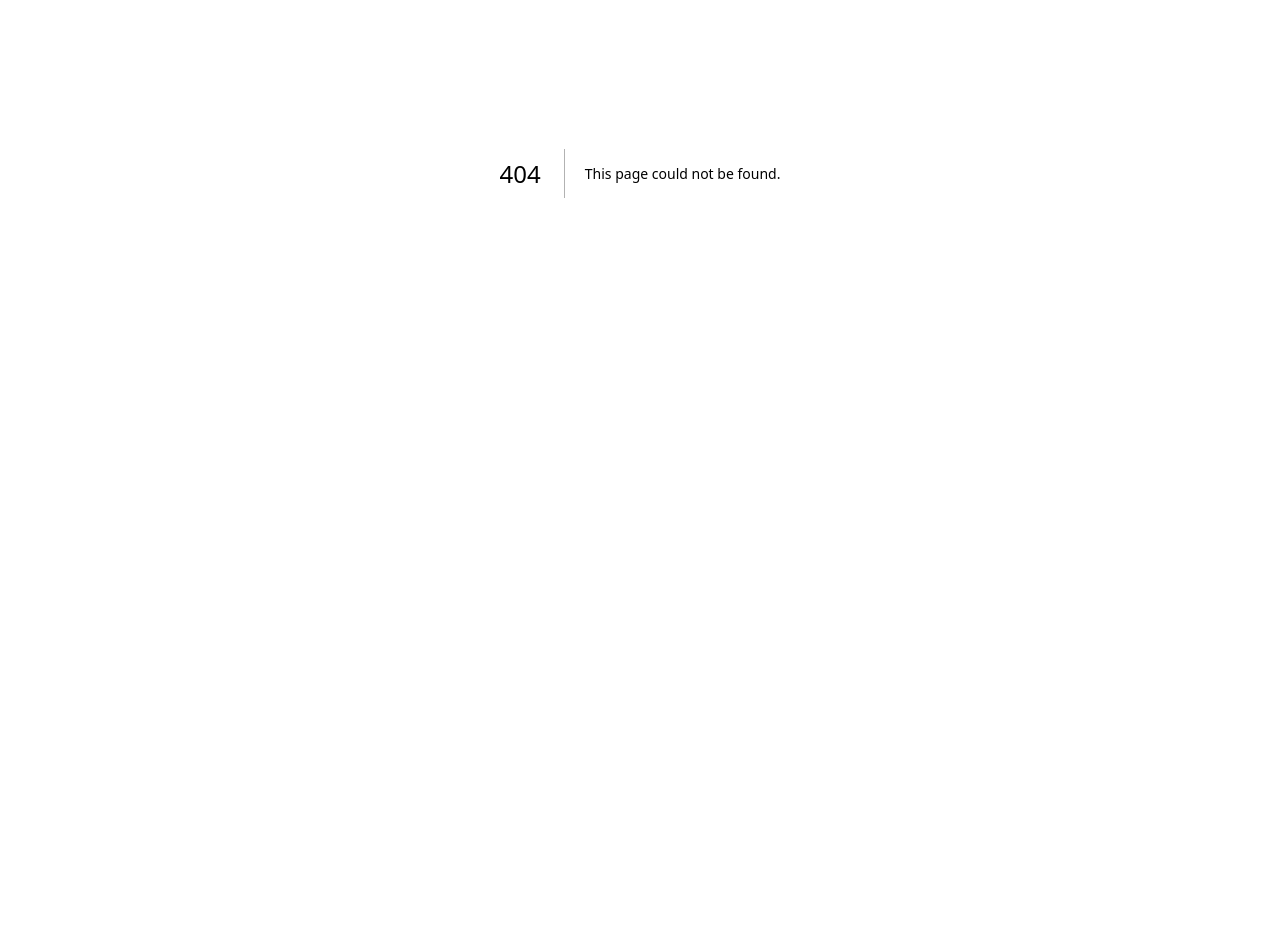
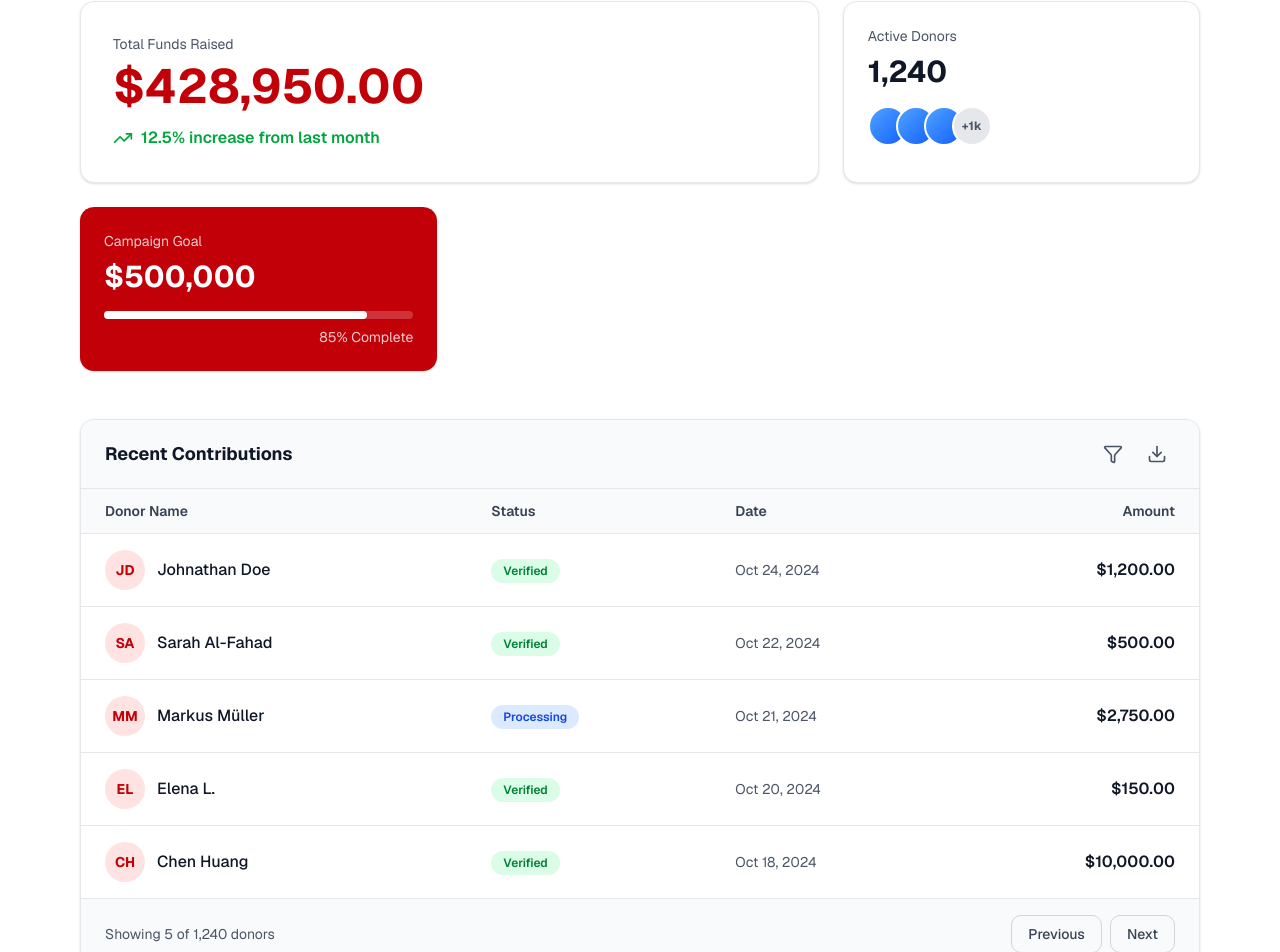
Before and after one commit to FarhadNuri/LifeFlow-Client, a Next.js app: page /funding in a window 1280 px wide. Before the commit this address had no page. Shown: the part 300-1252 px from the top of the page. Before the commit the page ends 873 px from the top, so only its background shows below. Built offline with nearby package versions, Linux system fonts and the light colour scheme.

Commit message:
Implemented the Funding Page UI

```diff
--- /dev/null
+++ b/src/app/funding/page.jsx
@@ -0,0 +1,128 @@
+import Link from 'next/link'
+import { Droplet, Filter, Download, Heart, TrendingUp, Mail, Send } from 'lucide-react'
+import { Navbar } from '@/components/Navbar'
+import { Footer } from '@/components/Footer'
+
+export default function Funding() {
+  return (
+    <div className="min-h-screen bg-white">
+      {/* Header */}
+
+      {/* Main Content */}
+      <main className="max-w-6xl mx-auto px-4 py-12">
+        {/* Page Header */}
+        <div className="flex flex-col md:flex-row md:items-end md:justify-between gap-4 mb-12">
+          <div>
+            <h1 className="text-4xl font-bold text-gray-900 mb-2">Funding Initiatives</h1>
+            <p className="text-gray-600 text-lg max-w-2xl">Support our mission to bridge the gap between donors and patients. Your contributions help maintain our high-speed logistics network and emergency response programs.</p>
+          </div>
+          <button className="flex items-center gap-2 bg-red-700 text-white px-8 py-3 rounded-lg font-semibold hover:bg-red-800 whitespace-nowrap">
+            <Heart className="w-5 h-5" fill="currentColor" />
+            Give Fund
+          </button>
+        </div>
+
+        {/* Stats Bento Grid */}
+        <div className="grid grid-cols-1 md:grid-cols-3 gap-6 mb-12">
+          {/* Total Funds Raised */}
+          <div className="md:col-span-2 bg-white border border-gray-200 rounded-xl p-8 shadow-sm">
+            <p className="text-sm text-gray-600 mb-2">Total Funds Raised</p>
+            <h2 className="text-5xl font-bold text-red-700 mb-4">$428,950.00</h2>
+            <div className="flex items-center gap-2 text-green-600 font-semibold">
+              <TrendingUp className="w-5 h-5" />
+              12.5% increase from last month
+            </div>
+          </div>
+
+          {/* Active Donors */}
+          <div className="bg-white border border-gray-200 rounded-xl p-6 shadow-sm">
+            <p className="text-sm text-gray-600 mb-2">Active Donors</p>
+            <p className="text-3xl font-bold text-gray-900 mb-4">1,240</p>
+            <div className="flex -space-x-3 overflow-hidden">
+              {[1, 2, 3].map((i) => (
+                <div key={i} className="w-10 h-10 rounded-full bg-gradient-to-br from-blue-400 to-blue-600 border-2 border-white"></div>
+              ))}
+              <div className="w-10 h-10 rounded-full bg-gray-200 border-2 border-white flex items-center justify-center text-xs font-bold text-gray-600">+1k</div>
+            </div>
+          </div>
+
+          {/* Campaign Goal */}
+          <div className="md:col-span-1 bg-red-700 text-white rounded-xl p-6 shadow-sm">
+            <p className="text-sm opacity-80 mb-2">Campaign Goal</p>
+            <p className="text-3xl font-bold mb-4">$500,000</p>
+            <div className="w-full bg-white/20 h-2 rounded-full mb-2">
+              <div className="bg-white h-full rounded-full" style={{ width: '85%' }}></div>
+            </div>
+            <p className="text-sm opacity-80 text-right">85% Complete</p>
+          </div>
+        </div>
+
+        {/* Recent Contributions Table */}
+        <div className="bg-white border border-gray-200 rounded-xl overflow-hidden shadow-sm">
+          <div className="px-6 py-4 border-b border-gray-200 bg-gray-50 flex justify-between items-center">
+            <h3 className="text-lg font-bold text-gray-900">Recent Contributions</h3>
+            <div className="flex gap-2">
+              <button className="p-2 hover:bg-gray-200 rounded-lg">
+                <Filter className="w-5 h-5 text-gray-600" />
+              </button>
+              <button className="p-2 hover:bg-gray-200 rounded-lg">
+                <Download className="w-5 h-5 text-gray-600" />
+              </button>
+            </div>
+          </div>
+
+          <div className="overflow-x-auto">
+            <table className="w-full">
+              <thead className="bg-gray-50 border-b border-gray-200">
+                <tr>
+                  <th className="px-6 py-3 text-left text-sm font-semibold text-gray-700">Donor Name</th>
+                  <th className="px-6 py-3 text-left text-sm font-semibold text-gray-700">Status</th>
+                  <th className="px-6 py-3 text-left text-sm font-semibold text-gray-700">Date</th>
+                  <th className="px-6 py-3 text-right text-sm font-semibold text-gray-700">Amount</th>
+                </tr>
+              </thead>
+              <tbody className="divide-y divide-gray-200">
+                {[
+                  { name: 'Johnathan Doe', initials: 'JD', status: 'Verified', date: 'Oct 24, 2024', amount: '$1,200.00' },
+                  { name: 'Sarah Al-Fahad', initials: 'SA', status: 'Verified', date: 'Oct 22, 2024', amount: '$500.00' },
+                  { name: 'Markus Müller', initials: 'MM', status: 'Processing', date: 'Oct 21, 2024', amount: '$2,750.00' },
+                  { name: 'Elena L.', initials: 'EL', status: 'Verified', date: 'Oct 20, 2024', amount: '$150.00' },
+                  { name: 'Chen Huang', initials: 'CH', status: 'Verified', date: 'Oct 18, 2024', amount: '$10,000.00' },
+                ].map((donor, idx) => (
+                  <tr key={idx} className="hover:bg-gray-50">
+                    <td className="px-6 py-4">
+                      <div className="flex items-center gap-3">
+                        <div className="w-10 h-10 bg-red-100 rounded-full flex items-center justify-center font-bold text-red-700 text-sm">
+                          {donor.initials}
+                        </div>
+                        <span className="font-medium text-gray-900">{donor.name}</span>
+                      </div>
+                    </td>
+                    <td className="px-6 py-4">
+                      <span className={`px-3 py-1 rounded-full text-xs font-semibold ${
+                        donor.status === 'Verified' ? 'bg-green-100 text-green-700' : 'bg-blue-100 text-blue-700'
+                      }`}>
+                        {donor.status}
+                      </span>
+                    </td>
+                    <td className="px-6 py-4 text-gray-600 text-sm">{donor.date}</td>
+                    <td className="px-6 py-4 text-right font-semibold text-gray-900">{donor.amount}</td>
+                  </tr>
+                ))}
+              </tbody>
+            </table>
+          </div>
+
+          <div className="px-6 py-4 border-t border-gray-200 bg-gray-50 flex items-center justify-between">
+            <p className="text-sm text-gray-600">Showing 5 of 1,240 donors</p>
+            <div className="flex gap-2">
+              <button className="px-4 py-2 border border-gray-300 rounded-lg text-sm font-medium text-gray-700 hover:bg-gray-100">Previous</button>
+              <button className="px-4 py-2 border border-gray-300 rounded-lg text-sm font-medium text-gray-700 hover:bg-gray-100">Next</button>
+            </div>
+          </div>
+        </div>
+      </main>
+
+    </div>
+  )
+}
--- a/src/app/layout.js
+++ b/src/app/layout.js
@@ -1,6 +1,7 @@
 import { Geist, Geist_Mono } from "next/font/google";
 import "./globals.css";
 import { Navbar } from "@/components/Navbar";
+import { Footer } from "@/components/Footer";
 
 const geistSans = Geist({
   variable: "--font-geist-sans",
@@ -26,6 +27,7 @@ export default function RootLayout({ children }) {
       <body className="min-h-full flex flex-col">
         <Navbar />
         {children}
+        <Footer/>
       </body>
     </html>
   );
--- a/src/app/login/page.jsx
+++ b/src/app/login/page.jsx
@@ -1,8 +1,10 @@
 import Link from 'next/link'
 import { Droplet, Mail, Lock, Building2 } from 'lucide-react'
 
+
 export default function LoginPage() {
   return (
+
     <div className="min-h-screen bg-gray-50 flex flex-col items-center justify-center py-4 sm:py-8 px-4 sm:px-6">
 
       <div className="text-center mb-6 sm:mb-8">
@@ -84,12 +86,10 @@ export default function LoginPage() {
         </p>
 
 
-        <div className="flex flex-col sm:flex-row items-center justify-center gap-3 sm:gap-6 mt-6 sm:mt-8 pt-6 sm:pt-8 border-t border-gray-200 text-xs sm:text-sm text-gray-600">
-          <Link href="#" className="hover:text-gray-900">Privacy Policy</Link>
-          <Link href="#" className="hover:text-gray-900">Terms of Service</Link>
-          <Link href="#" className="hover:text-gray-900">Contact Support</Link>
-        </div>
+
       </div>
+
     </div>
+
   )
 }
--- a/src/app/page.jsx
+++ b/src/app/page.jsx
@@ -1,9 +1,10 @@
 import Link from 'next/link'
 import { Droplet, Users, Heart, AlertCircle, CheckCircle2, Shield, MessageCircle } from 'lucide-react'
-
+import { Footer } from '@/components/Footer'
 
 export default function Home() {
   return (
+    <>
     <div className="min-h-screen bg-white">
 
       <section className="max-w-7xl mx-auto px-4 py-20">
@@ -206,5 +207,7 @@ export default function Home() {
       </section>
 
     </div>
+    <Footer/>
+    </>
   )
 }
--- a/src/app/register/page.jsx
+++ b/src/app/register/page.jsx
@@ -210,5 +210,6 @@ export default function Register() {
         </div>
       </main>
     </div>
+
   )
 }
```
